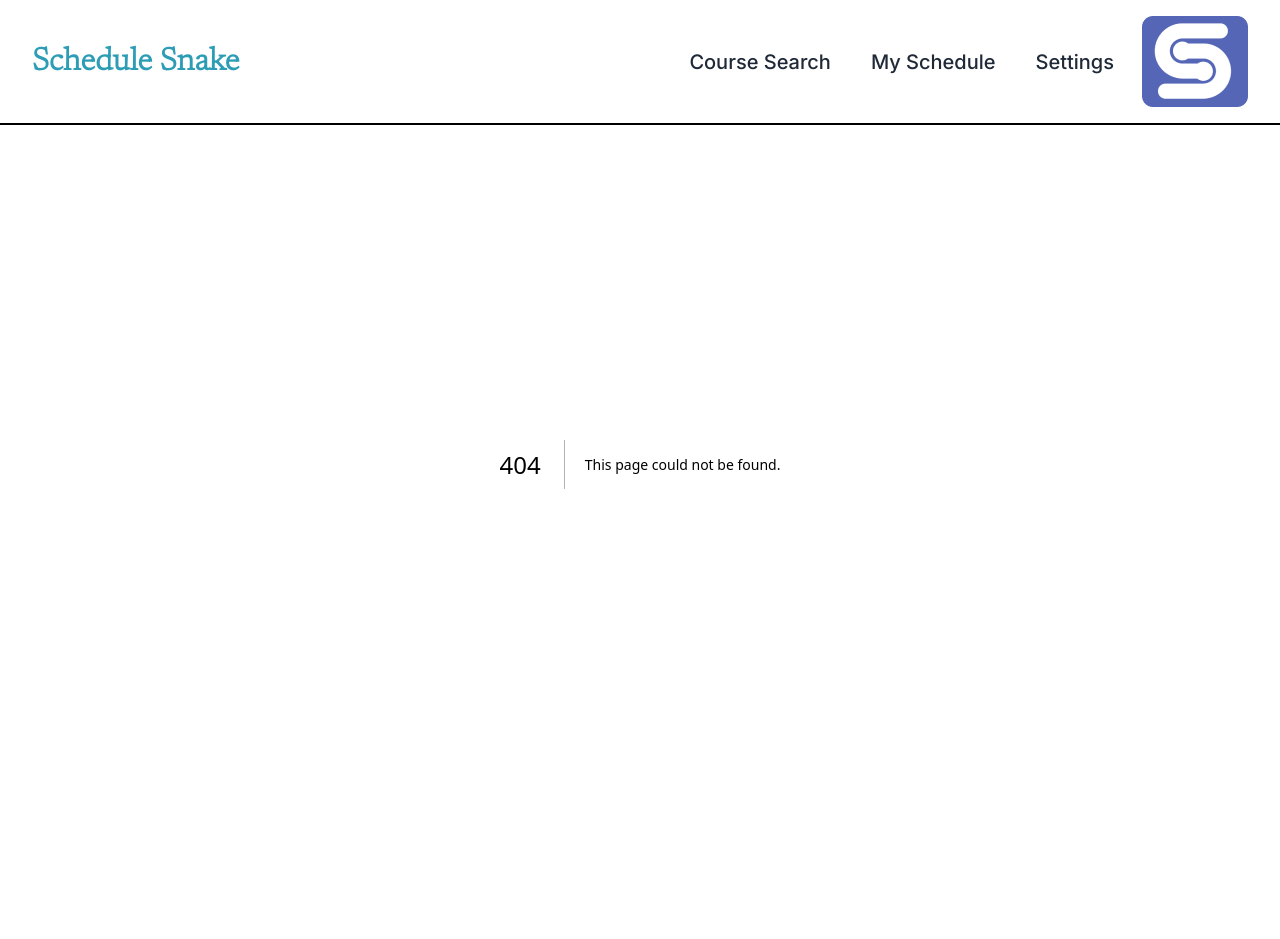
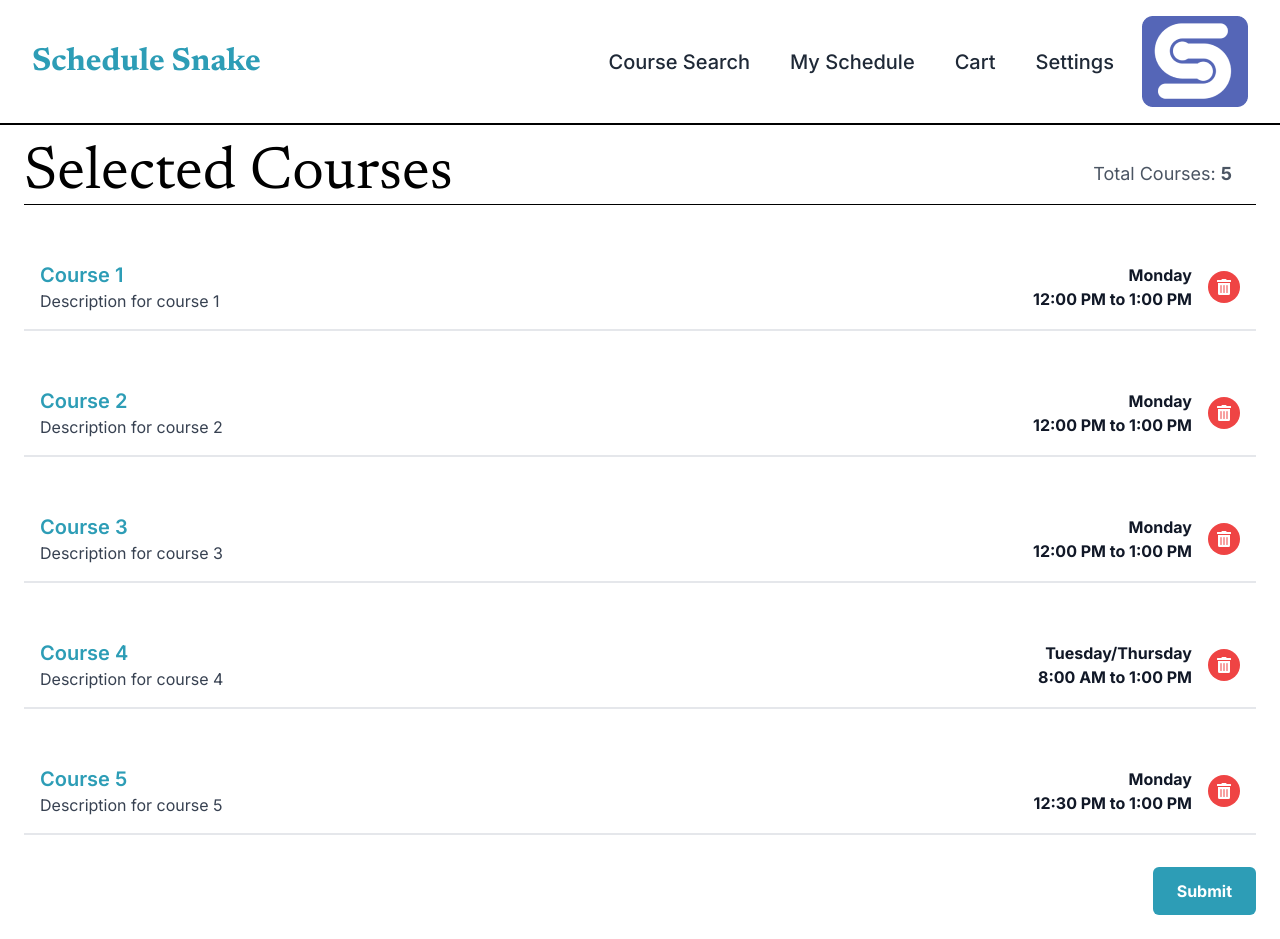
Before and after one commit to willofcode/Schedule-snake, a Next.js app: page /cart in a window 1280 px wide. Before the commit this address had no page. Before the commit the page ends 864 px from the top, so only its background shows below. Built offline with nearby package versions, Linux system fonts and the light colour scheme.

Commit message:
cart page

```diff
--- a/package.json
+++ b/package.json
@@ -10,9 +10,10 @@
   },
   "dependencies": {
     "mysql2": "^3.10.2",
-    "next": "14.2.4",
+    "next": "^14.2.4",
     "react": "^18",
     "react-dom": "^18",
+    "react-icons": "^5.2.1",
     "react-router-dom": "^6.24.1"
   },
   "devDependencies": {
--- a/src/app/Navbar.tsx
+++ b/src/app/Navbar.tsx
@@ -1,5 +1,5 @@
-import Link from 'next/link';
-import Image from 'next/image';
+import Link from "next/link";
+import Image from "next/image";
 
 const Navbar = () => {
   return (
@@ -7,18 +7,36 @@ const Navbar = () => {
       <div className="max-w-7xl mx-auto px-4 sm:px-6 lg:px-8">
         <div className="flex justify-between items-center">
           <div className="flex-shrink-0">
-                        <Link href="/" className="text-[32px] font-bold text-[#2D9DB6] font-newsreader">
+            <Link
+              href="/"
+              className="text-[32px] font-bold text-[#2D9DB6] font-newsreader"
+            >
               Schedule Snake
             </Link>
           </div>
           <div className="flex space-x-4 items-center">
-                        <Link href="/course-search" className="text-[20px] text-gray-800 hover:text-teal-500 px-3 py-2 rounded-md font-medium">
+            <Link
+              href="/course-search"
+              className="text-[20px] text-gray-800 hover:text-teal-500 px-3 py-2 rounded-md font-medium"
+            >
               Course Search
             </Link>
-                        <Link href="/my-schedule" className="text-[20px] text-gray-800 hover:text-teal-500 px-3 py-2 rounded-md font-medium">
+            <Link
+              href="/my-schedule"
+              className="text-[20px] text-gray-800 hover:text-teal-500 px-3 py-2 rounded-md font-medium"
+            >
               My Schedule
             </Link>
-                        <Link href="/settings" className="text-[20px] text-gray-800 hover:text-teal-500 px-3 py-2 rounded-md font-medium">
+            <Link
+              href="/cart"
+              className="text-[20px] text-gray-800 hover:text-teal-500 px-3 py-2 rounded-md font-medium"
+            >
+              Cart
+            </Link>
+            <Link
+              href="/settings"
+              className="text-[20px] text-gray-800 hover:text-teal-500 px-3 py-2 rounded-md font-medium"
+            >
               Settings
             </Link>
             <div className="flex items-center">
--- /dev/null
+++ b/src/app/cart/page.tsx
@@ -0,0 +1,99 @@
+"use client";
+
+import React from "react";
+import CourseItem from "../courses";
+import { Newsreader } from "next/font/google";
+import { useState } from "react";
+
+const newsreader = Newsreader({ subsets: ["latin"] });
+
+const Cart = () => {
+  const [courses, setCourses] = useState([
+    {
+      id: 1,
+      title: "Course 1",
+      description: "Description for course 1",
+      daysOfWeek: "Monday",
+      startTime: 1200,
+      endTime: 1300,
+    },
+    {
+      id: 2,
+      title: "Course 2",
+      description: "Description for course 2",
+      daysOfWeek: "Monday",
+      startTime: 1200,
+      endTime: 1300,
+    },
+    {
+      id: 3,
+      title: "Course 3",
+      description: "Description for course 3",
+      daysOfWeek: "Monday",
+      startTime: 1200,
+      endTime: 1300,
+    },
+    {
+      id: 4,
+      title: "Course 4",
+      description: "Description for course 4",
+      daysOfWeek: "Tuesday/Thursday",
+      startTime: 800,
+      endTime: 1300,
+    },
+    {
+      id: 5,
+      title: "Course 5",
+      description: "Description for course 5",
+      daysOfWeek: "Monday",
+      startTime: 1230,
+      endTime: 1300,
+    },
+  ]);
+
+  const handleDeleteCourse = (id: number) => {
+    const updatedCourses = courses.filter((course) => course.id !== id);
+    setCourses(updatedCourses);
+  };
+
+  const handleSubmit = () => {
+    console.log("Form submitted!");
+  };
+
+  return (
+    <>
+      <div className="pt-20 bg-white min-h-screen">
+        <div className="px-6 max-w-screen-xl mx-auto">
+          <div className="flex justify-between items-center">
+            <h1
+              className={`${newsreader.className} text-6xl text-black text-left `}
+            >
+              Selected Courses
+            </h1>
+            <p className="text-lg text-gray-600 pr-6">
+              Total Courses: <strong>{courses.length}</strong>
+            </p>
+          </div>
+          <hr className="border-1 border-black flex-grow " />
+          <div className="bg-white rounded-md mt-8">
+            {courses.map((course) => (
+              <div key={course.id} className="border-b border-gray-200">
+                <CourseItem course={course} onDelete={handleDeleteCourse} />
+              </div>
+            ))}
+          </div>
+          <div className="mt-8 flex justify-end pb-6">
+            <button
+              onClick={handleSubmit}
+              className="px-6 py-3 bg-[#2D9DB6] text-white rounded-md hover:bg-[#1SAAAAA] focus:outline-none focus:ring-2 focus:ring-blue-400"
+            >
+              <strong>Submit</strong>
+            </button>
+          </div>
+        </div>
+      </div>
+    </>
+  );
+};
+
+export default Cart;
--- /dev/null
+++ b/src/app/courses.tsx
@@ -0,0 +1,46 @@
+// components/CourseItem.js
+import React from "react";
+import { FaTrashAlt } from "react-icons/fa"; // Import trash can icon from react-icons/fa
+
+const CourseItem = ({ course, onDelete }: any) => {
+  const { id, title, description, daysOfWeek, startTime, endTime } = course;
+
+  const handleDelete = () => {
+    onDelete(id); // Call onDelete function with course id
+  };
+
+  // Function to format time with AM/PM
+  const formatTime = (time: number) => {
+    const hours = Math.floor(time / 100);
+    const minutes = time % 100;
+    const period = hours < 12 ? "AM" : "PM";
+    const formattedHours = hours % 12 || 12; // Convert 0 to 12 for 12-hour format
+    const formattedMinutes = minutes < 10 ? `0${minutes}` : minutes;
+    return `${formattedHours}:${formattedMinutes} ${period}`;
+  };
+
+  return (
+    <div className="p-4 border-b border-gray-200 flex justify-between mt-10">
+      <div className="w-1/2 pr-4">
+        <h2 className="text-xl text-[#2D9DB6] font-semibold">{title}</h2>
+        <p className="text-gray-700">{description}</p>
+      </div>
+      <div className="flex items-center">
+        <div className="flex flex-col items-end">
+          <p className="text-gray-900 font-bold">{daysOfWeek}</p>
+          <p className="text-gray-900 font-bold">
+            {formatTime(startTime)} to {formatTime(endTime)}
+          </p>
+        </div>
+        <button
+          onClick={handleDelete}
+          className="ml-4 p-2 bg-red-500 text-white rounded-full hover:bg-red-600 focus:outline-none focus:ring-2 focus:ring-red-400"
+        >
+          <FaTrashAlt />
+        </button>
+      </div>
+    </div>
+  );
+};
+
+export default CourseItem;
--- a/src/app/layout.tsx
+++ b/src/app/layout.tsx
@@ -2,7 +2,6 @@ import type { Metadata } from "next";
 import { Inter } from "next/font/google";
 import "./globals.css";
 import Navbar from "./Navbar";
-
 const inter = Inter({ subsets: ["latin"] });
 
 export const metadata: Metadata = {
@@ -19,9 +18,7 @@ export default function RootLayout({
     <html lang="en">
       <body className={inter.className}>
         <Navbar />
-        <main className="pt-16">
-            {children}
-        </main>
+        <main className="pt-16">{children}</main>
       </body>
     </html>
   );
```
Also changed, not shown: 1 other file (tests, documents, lock files or other folders). Lines whose indentation alone changed are shown as unchanged.
